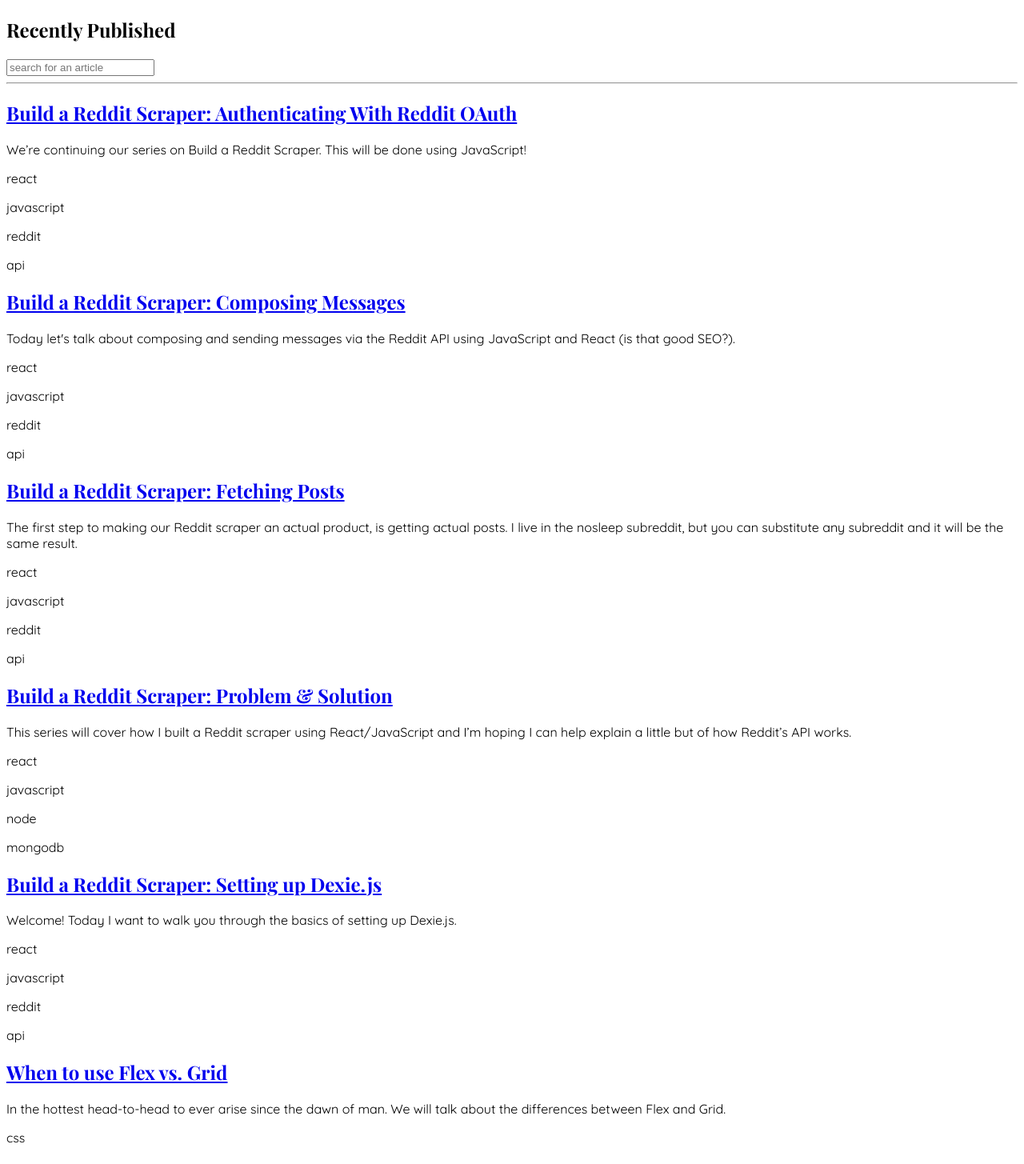
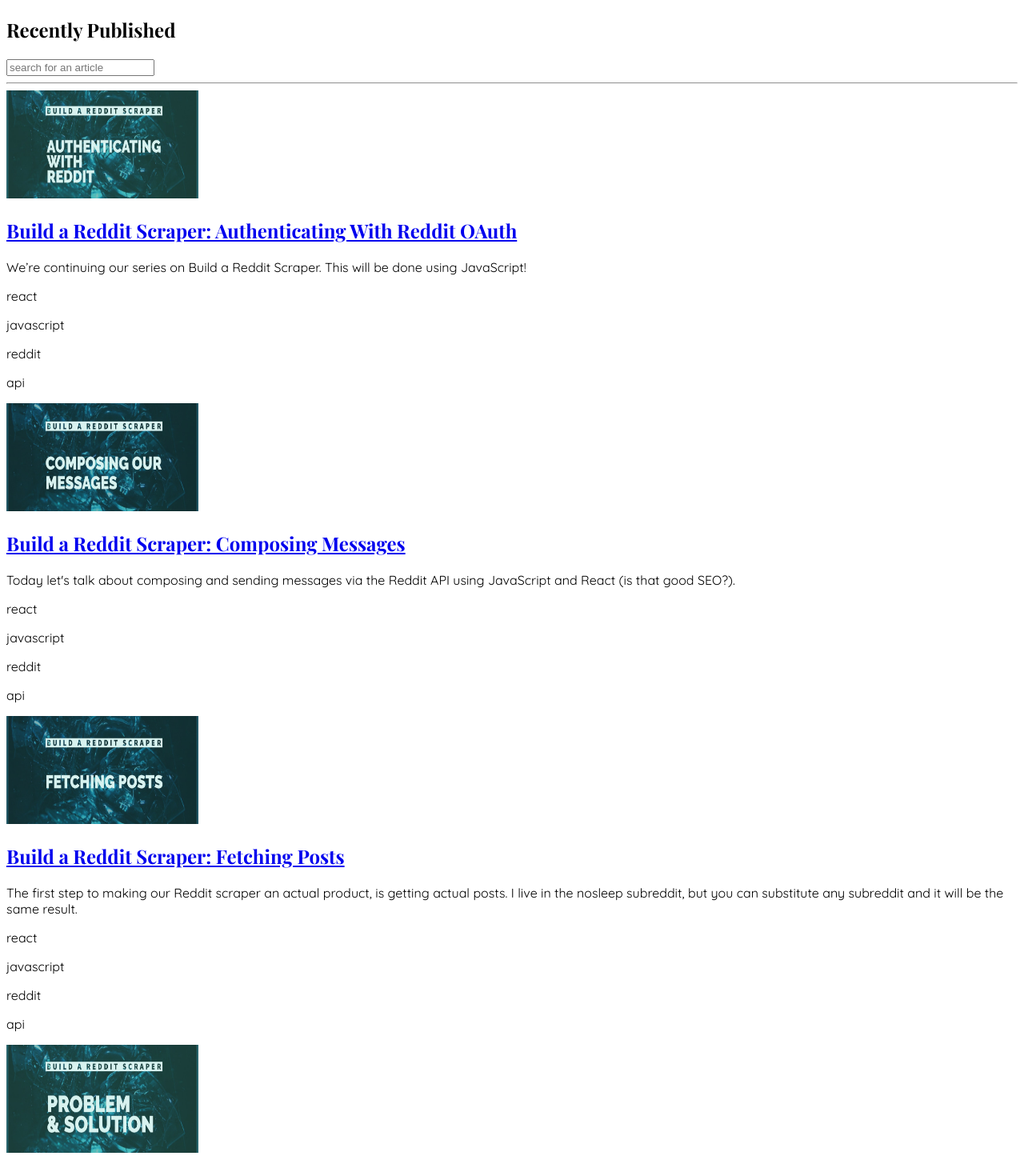
Before and after one commit to tyrelchambers/portfolio-2021, a Next.js app: page /blog in a window 1280 px wide. Shown: the part 135-1590 px from the top of the page at 80% size. Built offline with nearby package versions, Linux system fonts and the light colour scheme.

Commit message:
add thumbnails and images to blog posts

```diff
--- a/blog/build-a-reddit-scraper-authenticating-with-reddit-OAuth.md
+++ b/blog/build-a-reddit-scraper-authenticating-with-reddit-OAuth.md
@@ -3,11 +3,9 @@
 description: We’re continuing our series on Build a Reddit Scraper. This will be done using JavaScript!
 date: "July 12, 2021"
 published: true
-
+banner: /images/g2qx8odzn4c4ouw1xi4y.jpeg
 tags: react,javascript,reddit,api
 ---
-
-![Hero](/images/g2qx8odzn4c4ouw1xi4y.jpeg)
 
 ### **Create Your Reddit Developer App**
 
--- a/blog/build-a-reddit-scraper-composing-messages.md
+++ b/blog/build-a-reddit-scraper-composing-messages.md
@@ -4,9 +4,8 @@
 date: "July 12, 2021"
 tags: "react,javascript,reddit,api"
 published: true
+banner: /images/oe51ziw64u0g0usp9xbk.jpeg
 ---
-
-![Hero](/images/oe51ziw64u0g0usp9xbk.jpeg)
 
 Today let's talk about composing and sending messages via the Reddit API using JavaScript and React (is that good SEO?).
 
--- a/blog/build-a-reddit-scraper-fetching-posts.md
+++ b/blog/build-a-reddit-scraper-fetching-posts.md
@@ -4,9 +4,8 @@
 date: "July 12, 2021"
 tags: "react,javascript,reddit,api"
 published: true
+banner: /images/68ifs9prng25wqdmlxm8.jpeg
 ---
-
-![Hero](/images/68ifs9prng25wqdmlxm8.jpeg)
 
 ### **Getting Our Posts**
 
--- a/blog/build-a-reddit-scraper-problem-and-solution.md
+++ b/blog/build-a-reddit-scraper-problem-and-solution.md
@@ -4,9 +4,8 @@
 date: "July 12, 2021"
 tags: "react,javascript,node,mongodb"
 published: true
+banner: /images/tt2akm8ifst3v8721pqo.jpeg
 ---
-
-![Hero](/images/tt2akm8ifst3v8721pqo.jpeg)
 
 # The Goal of this Series
 
--- a/blog/build-a-reddit-scraper-setting-up-dexie-js.md
+++ b/blog/build-a-reddit-scraper-setting-up-dexie-js.md
@@ -4,9 +4,8 @@
 date: "July 12, 2021"
 tags: "react,javascript,reddit,api"
 published: true
+banner: /images/32nzezokpzaht9h2tz2l.jpeg
 ---
-
-![Hero](/images/32nzezokpzaht9h2tz2l.jpeg)
 
 Welcome! Today I want to walk you through the basics of setting up Dexie.js.
 
--- a/blog/why-i-use-react-query.md
+++ b/blog/why-i-use-react-query.md
@@ -4,9 +4,8 @@
   date: "September 4, 2021"
   published: true
   tags: react,react query
+  banner: /images/react-query.png
 ---
-
-![react query](/images/react-query.png)
 
 I tend to write my APIs as REST. However, when I implemented GraphQL in one of my projects, I loved the way it provided its fetching status, data and other information.
 
--- a/components/Article/Article.jsx
+++ b/components/Article/Article.jsx
@@ -1,9 +1,16 @@
 import React from "react";
 import Link from "next/link";
 
-const Article = ({ data: { title, description, tags }, slug }) => {
+const Article = ({ data: { title, description, tags, banner }, slug }) => {
   return (
-    <article key={title} className="mb-10 flex w-full max-w-2xl">
+    <article key={title} className="mb-10 flex w-full max-w-2xl article">
+      {banner && (
+        <img
+          src={banner}
+          alt=""
+          className="w-48 rounded-lg mr-6 shadow-md object-cover article-thumb"
+        />
+      )}
       <div className="flex flex-col">
         <header className="flex items-center gap-6">
           <h2>
@@ -30,6 +37,23 @@
           )}
         </section>
       </div>
+      <style jsx>{`
+        .article-thumb {
+          aspect-ratio: 16 / 9;
+          width: 240px;
+        }
+
+        @media screen and (max-width: 425px) {
+          .article {
+            flex-direction: column;
+          }
+
+          .article-thumb {
+            width: 100%;
+            margin-bottom: 1em;
+          }
+        }
+      `}</style>
     </article>
   );
 };
```
Also changed, not shown: pages/blog/[slug].jsx (+6 -3 lines).
